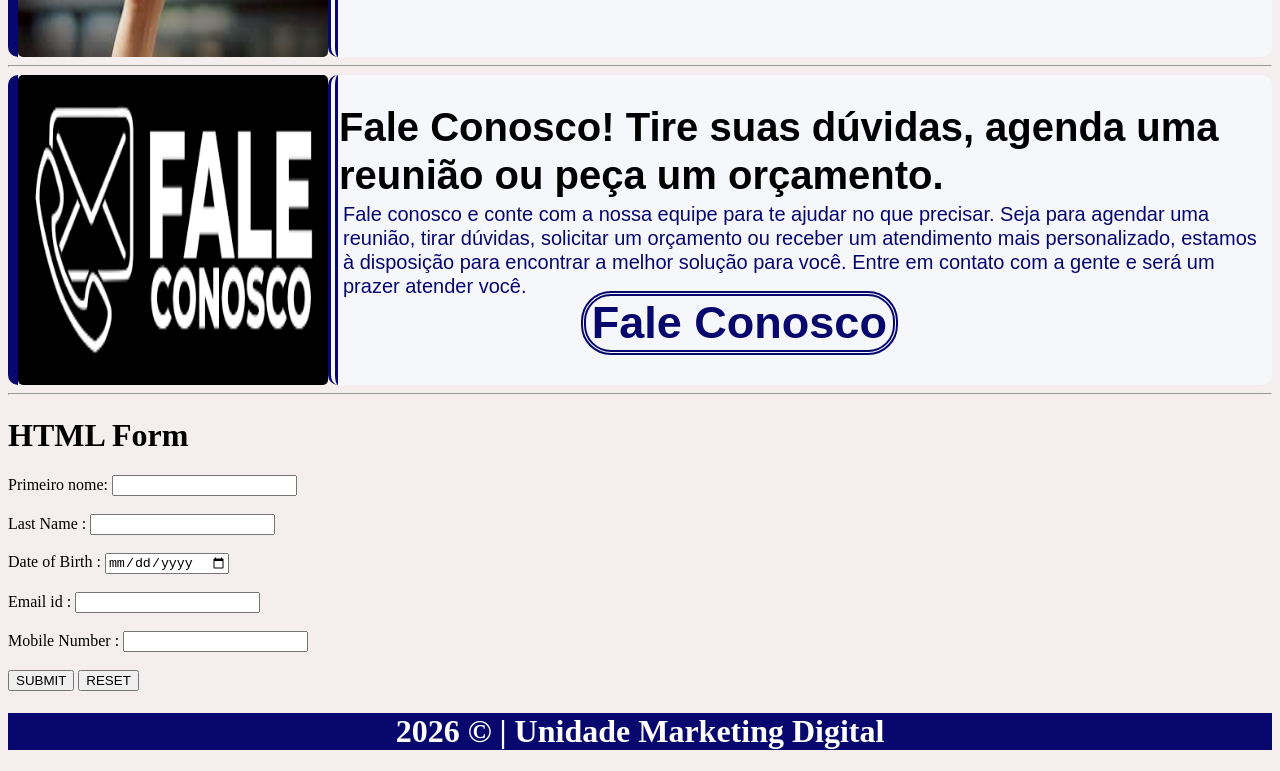
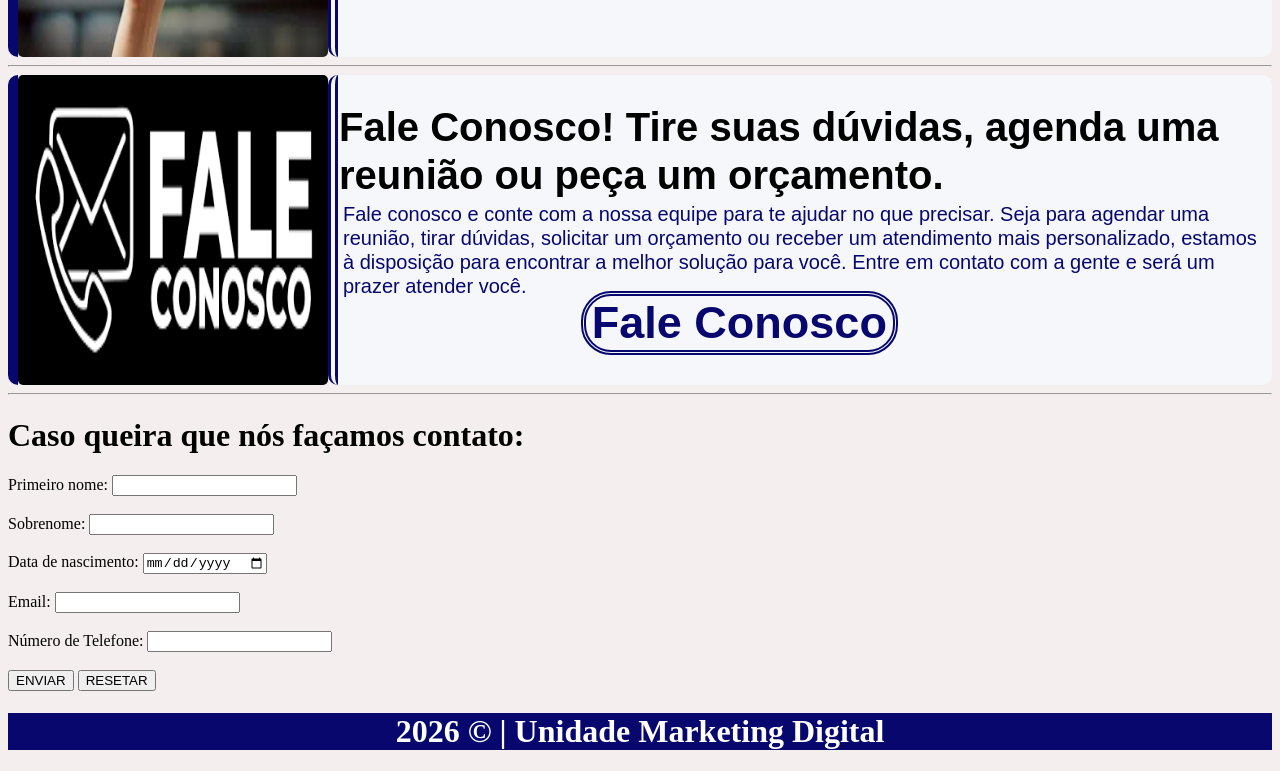
Before and after one commit to PucMinasComputacao/tarefa-iv-GuilhermeChebile, a plain HTML site: page Public/codigs/index.html in a window 1280 px wide. Shown: the part 3420-4191 px from the top of the page. Drawn offline with Linux system fonts and the light colour scheme; files whose address does not match are found by name.

Commit message:
Segunda versão do projeto de DIW

```diff
--- a/Public/codigs/index.html
+++ b/Public/codigs/index.html
@@ -151,25 +151,25 @@
 
     <hr>
 
-    <h1>HTML Form</h1>
+    <h1>Caso queira que nós façamos contato:</h1>
     <form>
         <label for="fname">Primeiro nome:</label>
         <input type="text" id="fname" name="fname"><br><br>
 
-        <label for="lname">Last Name :</label>
+        <label for="lname">Sobrenome:</label>
         <input type="text" id="lname" name="lname"><br><br>
 
-        <label for="dob">Date of Birth :</label>
+        <label for="dob">Data de nascimento:</label>
         <input type="date" id="dob" name="dob"><br><br>
 
-        <label for="email">Email id :</label>
+        <label for="email">Email:</label>
         <input type="email" id="email" name="email"><br><br>
 
-        <label for="mobile">Mobile Number :</label>
+        <label for="mobile">Número de Telefone:</label>
         <input type="tel" id="mobile" name="mobile"><br><br>
 
-        <input type="submit" value="SUBMIT">
-        <input type="reset" value="RESET">
+        <input type="submit" value="ENVIAR">
+        <input type="reset" value="RESETAR">
 
 
     <footer class="footer">
```
